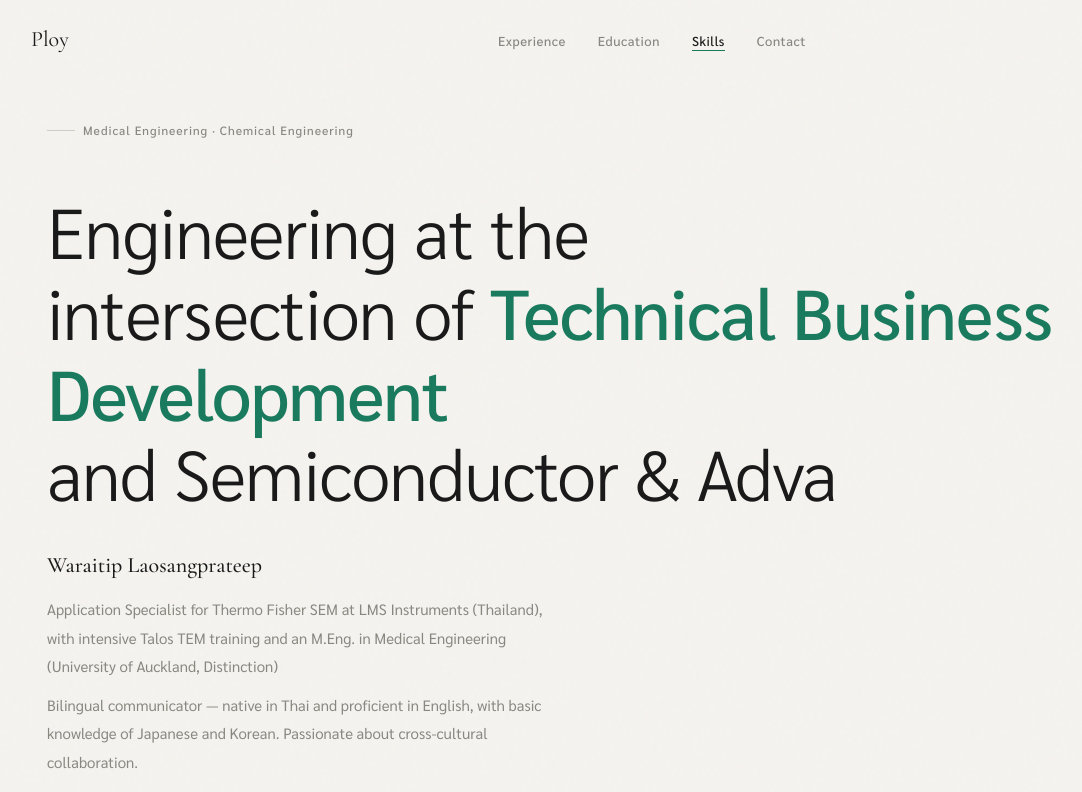
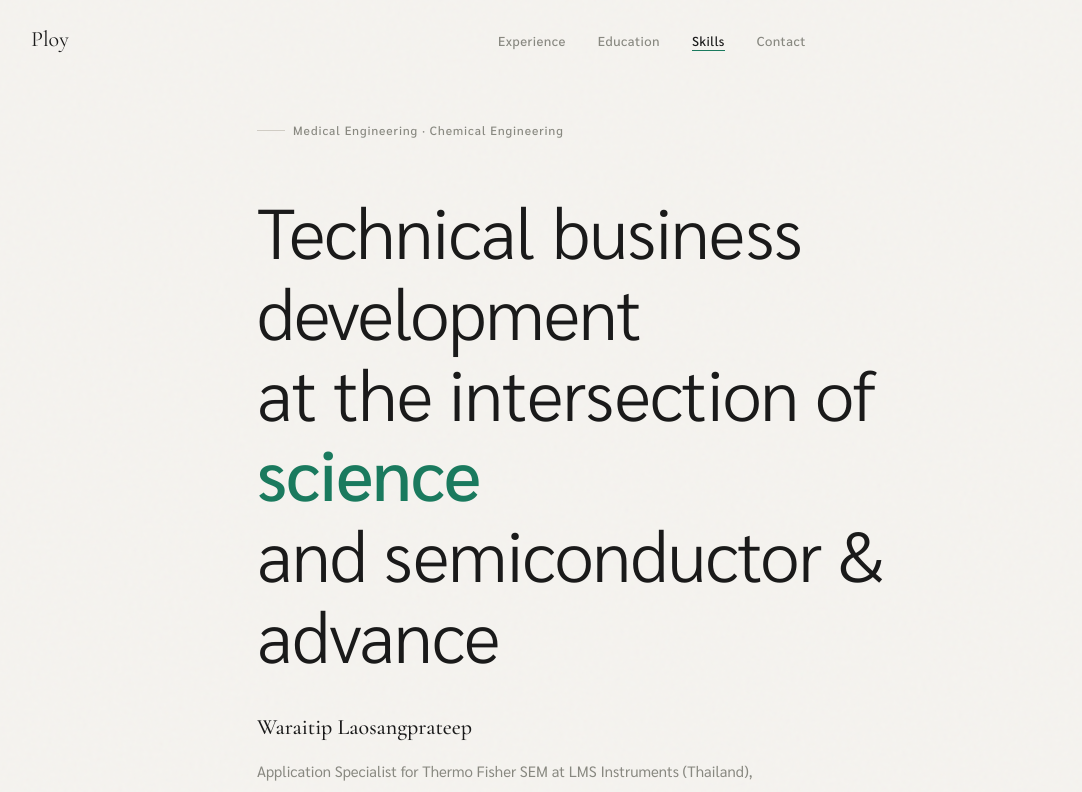
Before and after one commit to wlao034/portfolio, a Next.js app: page / in a window 1280 px wide. Shown: the top 792 px of the page, without its empty margins (17-1099 px from the left). Built offline with nearby package versions, Linux system fonts and the light colour scheme.

Commit message:
Update page.tsx

```diff
--- a/app/page.tsx
+++ b/app/page.tsx
@@ -167,9 +167,10 @@ nav.scrolled {
   pointer-events: none;
 }
 .hero-left {
-  flex: 1.3;
+  flex: 1;
   display: flex; flex-direction: column; justify-content: center;
   padding: 120px 64px 80px; position: relative; z-index: 1;
+  max-width: 860px; margin: 0 auto;
 }
 .hero-right {
   flex: 0.7;
@@ -471,10 +472,10 @@ const content = {
     ],
     logo: 'Ploy',
     heroTag: 'Medical Engineering · Chemical Engineering',
-    heroLine1: 'Engineering at the',
-    heroLine2: <>intersection of <em>Technical Business Development</em></>,
-    heroLine3: 'and ',
-    typedPhrases: ['Semiconductor & Advanced Technology'],
+    heroLine1: 'Technical business development',
+	heroLine2: <>at the intersection of <em>science</em></>,
+	heroLine3: 'and ',
+	typedPhrases: ['semiconductor & advanced technology.'],
     heroName: 'Waraitip Laosangprateep',
     heroBio1: "Application Specialist for Thermo Fisher SEM at LMS Instruments (Thailand), with intensive Talos TEM training and an M.Eng. in Medical Engineering (University of Auckland, Distinction)",
     heroBio2: 'Bilingual communicator — native in Thai and proficient in English, with basic knowledge of Japanese and Korean. Passionate about cross-cultural collaboration.',
```
